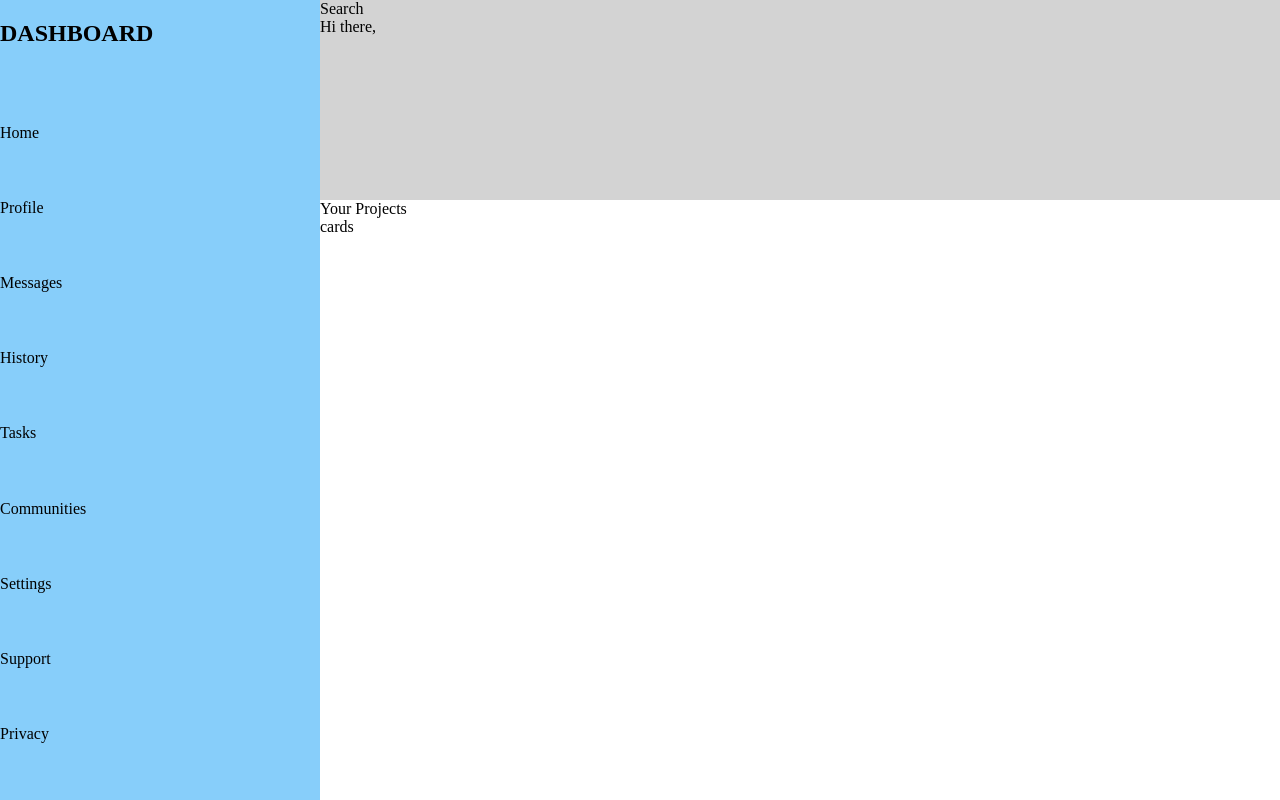
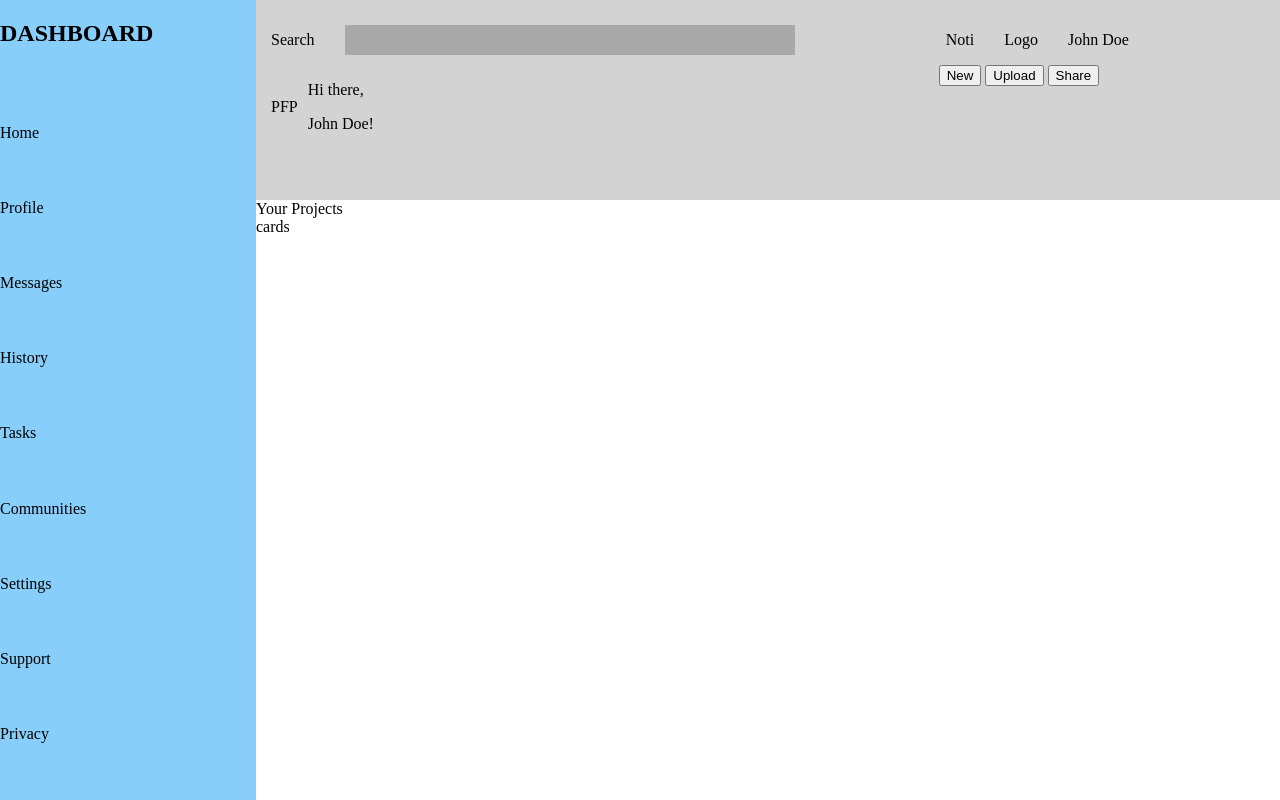
Before and after one commit to iZhGH/MockAdminDashboard, a plain HTML site: page index.html in a window 1280 px wide. Drawn offline with Linux system fonts and the light colour scheme.

Commit message:
style(styles.css + index.html): Header Baseline - Add baseline HTML for header top and bottom - Structure with grid and flex

```diff
--- a/index.html
+++ b/index.html
@@ -24,10 +24,33 @@
 
 <div class="headerContainer">
     <div class="topHeader">
-        Search
+        <div class="topHeaderLeft">
+        <p>Search</p>
+        <div class="searchButton">
+        </div>
+    </div>
+
+    <div class="topHeaderRight">
+        <p>Noti</p>
+        <p>Logo</p>
+        <p>John Doe</p>
+    </div>
+
+
     </div>
     <div class="bottomHeader">
-        Hi there,
+        <div class="bottomHeaderLeft">
+        <p>PFP</p>
+        <div class="welcomeText">
+            <p>Hi there,</p>
+            <p>John Doe!</p>
+        </div>
+    </div>
+    <div class="bottomHeaderRight">
+        <button>New</button>
+        <button>Upload</button>
+        <button>Share</button>
+    </div>
     </div>
 </div>
 
--- a/styles.css
+++ b/styles.css
@@ -4,7 +4,7 @@ body {
 }
 .dashBoardContainer {
     display: grid;
-    grid-template-columns: repeat(4,1fr);
+    grid-template-columns: 1fr 4fr;
     grid-template-rows: repeat(4,1fr);
 }
 
@@ -26,5 +26,49 @@ body {
 
 .headerContainer {
     background-color: lightgray;
-    grid-column: span 3;
+    grid-column: span 1;
 }
+
+.topHeader {
+    display: grid;
+    grid-template-columns: repeat(2,1fr);
+    margin-top: 15px;
+    margin-left: 15px;
+}
+
+.bottomHeader {
+    display: grid;
+    grid-template-columns: 2fr 1fr;
+}
+
+
+.topHeaderLeft {
+    display: flex;
+    gap: 30px;
+    justify-content: center;
+    align-items: center;
+}
+
+.topHeaderRight {
+    display: flex;
+    justify-content: center;
+    align-items: center;
+    gap: 30px;
+}
+
+.bottomHeaderLeft {
+    display: flex;
+    gap: 10px;
+    margin-left: 15px;
+    align-items: center;
+
+
+}
+
+
+
+.searchButton {
+    height: 30px;
+    width: 450px;
+    background-color: darkgray;
+}
```
